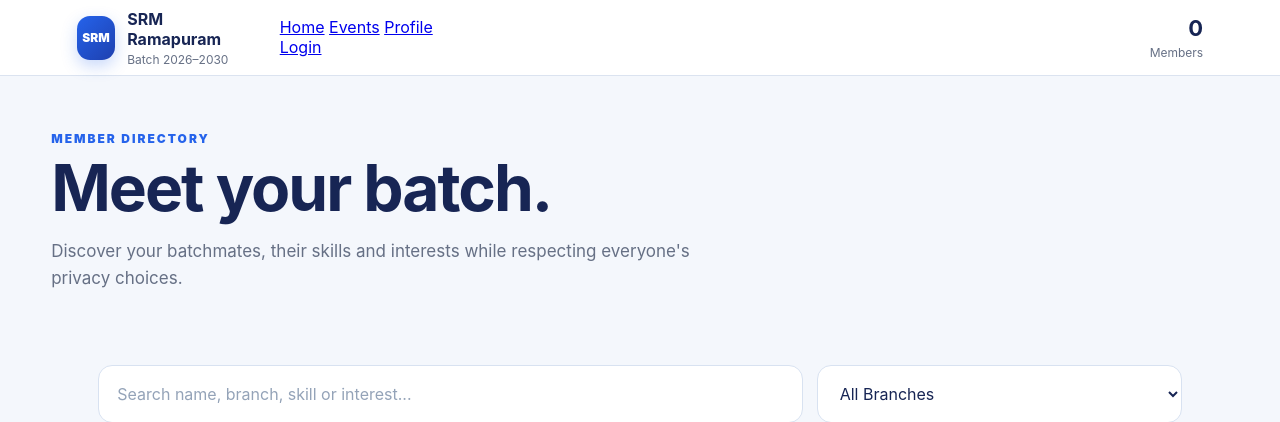
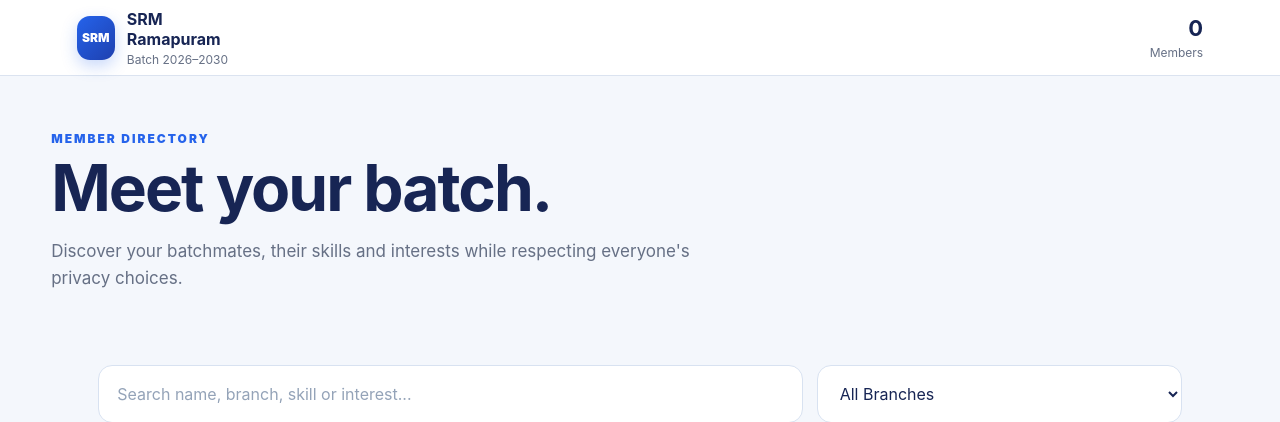
Before and after one commit to apsofficial2911-creator/srm-community, a FastAPI app: page / in a window 1280 px wide. Shown: the top 422 px of the page. Run offline with FastAPI, Linux system fonts and the light colour scheme; data that the repository does not hold is empty.

Commit message:
Update web.html

```diff
--- a/templates/web.html
+++ b/templates/web.html
@@ -32,13 +32,7 @@
         <nav class="navbar">
 
 
-    <div class="navbar-links">
-        <a href="/" class="nav-link">Home</a>
-        <a href="/events" class="nav-link">Events</a>
-        <a href="/profile" class="nav-link">Profile</a>
-        <a href="/login" class="nav-login">Login</a>
-    </div>
-    </nav>
+
 
     </div>
 
```
